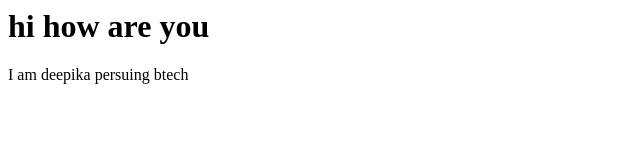
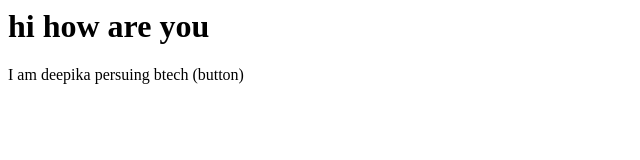
Before and after one commit to DeepuVuppalapati/git, a plain HTML site: page index.html in a window 1280 px wide. Shown: the full height of the page, 0-640 px from the left. Drawn offline with Linux system fonts and the light colour scheme.

```diff
--- a/index.html
+++ b/index.html
@@ -6,6 +6,6 @@
 </head>
 <body>
     <h1>hi how are you</h1>
-    <p>I am deepika persuing btech</p>
+    <p>I am deepika persuing btech (button)</p>
 </body>
 </html>
```
